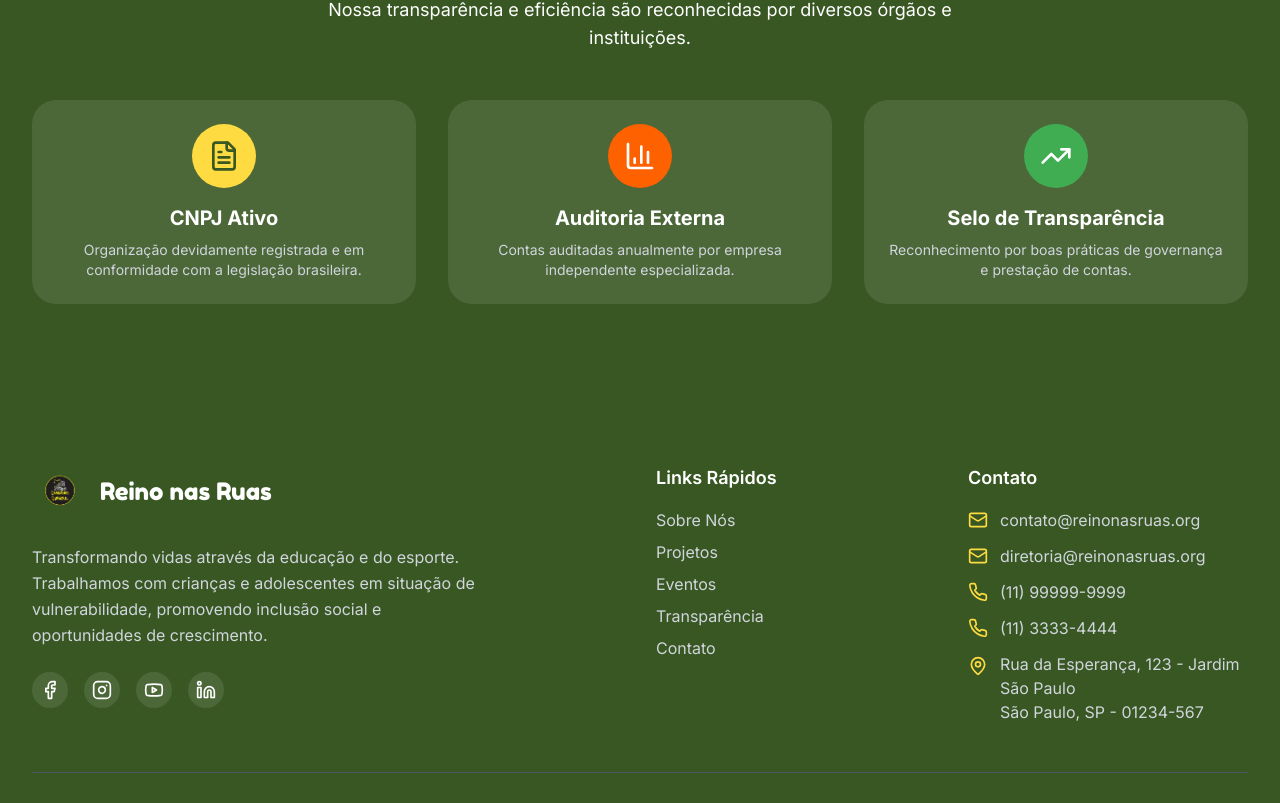
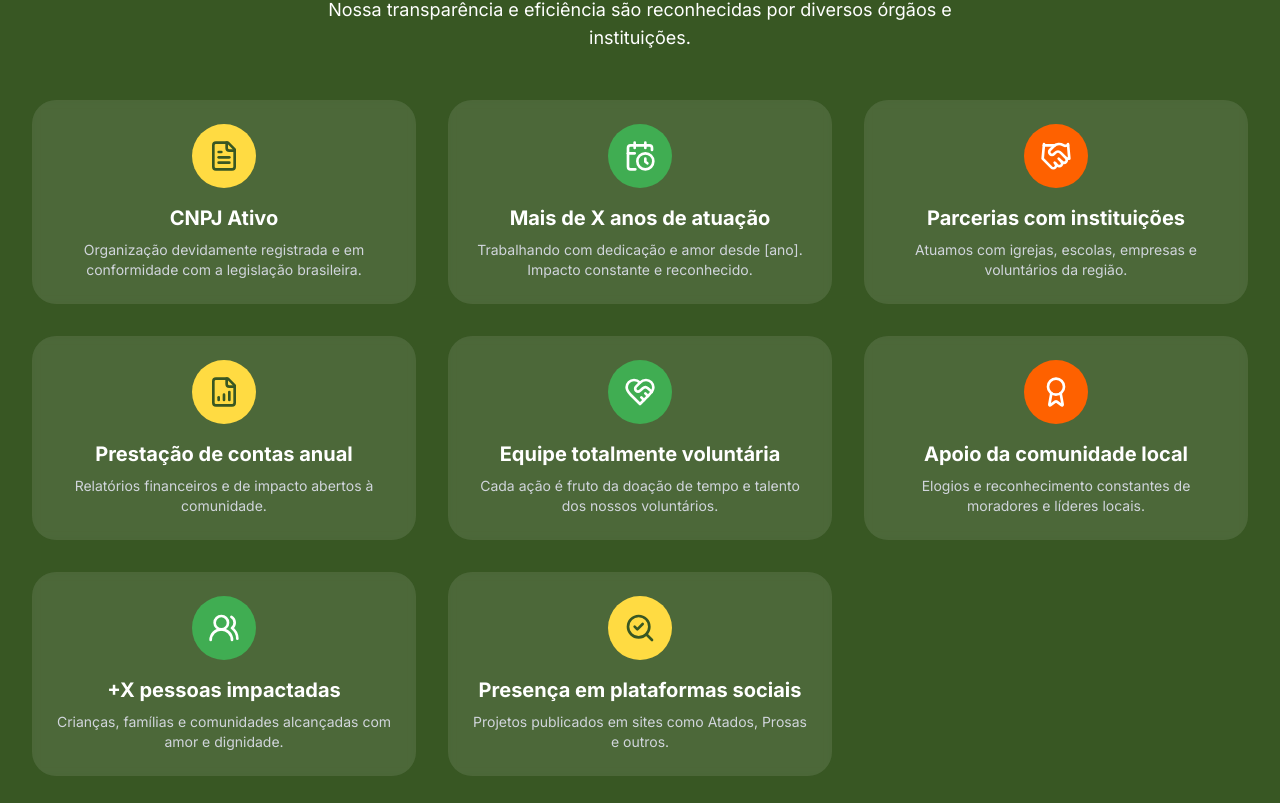
Before and after one commit to mabelcode/reino-nas-ruas, a Next.js app: page /transparency in a window 1280 px wide. Shown: the part 1816-2619 px from the top of the page. Built offline with nearby package versions, Linux system fonts and the light colour scheme; no server answers.

Commit message:
Update certifications section

```diff
--- a/app/transparency/page.tsx
+++ b/app/transparency/page.tsx
@@ -1,7 +1,23 @@
 'use client';
 
 import { useEffect, useState } from 'react';
-import { Download, BarChart3, FileText, TrendingUp, DollarSign, Users, Calendar, Loader2 } from 'lucide-react';
+import {
+  Download,
+  BarChart3,
+  FileText,
+  TrendingUp,
+  DollarSign,
+  Users,
+  Calendar,
+  Loader2,
+  CalendarClock,
+  Handshake,
+  FileBarChart,
+  HeartHandshake,
+  Award,
+  UsersRound,
+  SearchCheck,
+} from 'lucide-react';
 import { useFinancialYears } from '@/hooks/use-financial-year';
 import { useFinancialReports } from '@/hooks/use-financial-reports';
 
@@ -355,7 +371,7 @@ export default function TransparencyPage() {
             </div>
 
             <div className="grid grid-cols-1 md:grid-cols-3 gap-8">
-              <div className="bg-white/10 backdrop-blur-xs rounded-3xl p-6 text-center">
+              <div className="bg-white/10 backdrop-blur-xs rounded-3xl p-6 text-center card-hover">
                 <div className="w-16 h-16 bg-[var(--reino-yellow)] rounded-full flex items-center justify-center mx-auto mb-4">
                   <FileText className="w-8 h-8 text-[var(--reino-green-e)]" />
                 </div>
@@ -365,23 +381,73 @@ export default function TransparencyPage() {
                 </p>
               </div>
 
-              <div className="bg-white/10 backdrop-blur-xs rounded-3xl p-6 text-center">
-                <div className="w-16 h-16 bg-[var(--reino-orange)] rounded-full flex items-center justify-center mx-auto mb-4">
-                  <BarChart3 className="w-8 h-8 text-white" />
+              <div className="bg-white/10 backdrop-blur-xs rounded-3xl p-6 text-center card-hover">
+                <div className="w-16 h-16 bg-[var(--reino-green-c)] rounded-full flex items-center justify-center mx-auto mb-4">
+                  <CalendarClock className="w-8 h-8 text-white" />
                 </div>
-                <h3 className="text-xl font-bold mb-2">Auditoria Externa</h3>
+                <h3 className="text-xl font-bold mb-2">Mais de X anos de atuação</h3>
                 <p className="text-gray-300 text-sm">
-                  Contas auditadas anualmente por empresa independente especializada.
+                  Trabalhando com dedicação e amor desde [ano]. Impacto constante e reconhecido.
                 </p>
               </div>
 
-              <div className="bg-white/10 backdrop-blur-xs rounded-3xl p-6 text-center">
+              <div className="bg-white/10 backdrop-blur-xs rounded-3xl p-6 text-center card-hover">
+                <div className="w-16 h-16 bg-[var(--reino-orange)] rounded-full flex items-center justify-center mx-auto mb-4">
+                  <Handshake className="w-8 h-8 text-white" />
+                </div>
+                <h3 className="text-xl font-bold mb-2">Parcerias com instituições</h3>
+                <p className="text-gray-300 text-sm">
+                  Atuamos com igrejas, escolas, empresas e voluntários da região.
+                </p>
+              </div>
+
+              <div className="bg-white/10 backdrop-blur-xs rounded-3xl p-6 text-center card-hover">
+                <div className="w-16 h-16 bg-[var(--reino-yellow)] rounded-full flex items-center justify-center mx-auto mb-4">
+                  <FileBarChart className="w-8 h-8 text-[var(--reino-green-e)]" />
+                </div>
+                <h3 className="text-xl font-bold mb-2">Prestação de contas anual</h3>
+                <p className="text-gray-300 text-sm">
+                  Relatórios financeiros e de impacto abertos à comunidade.
+                </p>
+              </div>
+
+              <div className="bg-white/10 backdrop-blur-xs rounded-3xl p-6 text-center card-hover">
                 <div className="w-16 h-16 bg-[var(--reino-green-c)] rounded-full flex items-center justify-center mx-auto mb-4">
-                  <TrendingUp className="w-8 h-8 text-white" />
+                  <HeartHandshake className="w-8 h-8 text-white" />
                 </div>
-                <h3 className="text-xl font-bold mb-2">Selo de Transparência</h3>
+                <h3 className="text-xl font-bold mb-2">Equipe totalmente voluntária</h3>
                 <p className="text-gray-300 text-sm">
-                  Reconhecimento por boas práticas de governança e prestação de contas.
+                  Cada ação é fruto da doação de tempo e talento dos nossos voluntários.
+                </p>
+              </div>
+
+              <div className="bg-white/10 backdrop-blur-xs rounded-3xl p-6 text-center card-hover">
+                <div className="w-16 h-16 bg-[var(--reino-orange)] rounded-full flex items-center justify-center mx-auto mb-4">
+                  <Award className="w-8 h-8 text-white" />
+                </div>
+                <h3 className="text-xl font-bold mb-2">Apoio da comunidade local</h3>
+                <p className="text-gray-300 text-sm">
+                  Elogios e reconhecimento constantes de moradores e líderes locais.
+                </p>
+              </div>
+
+              <div className="bg-white/10 backdrop-blur-xs rounded-3xl p-6 text-center card-hover">
+                <div className="w-16 h-16 bg-[var(--reino-green-c)] rounded-full flex items-center justify-center mx-auto mb-4">
+                  <UsersRound className="w-8 h-8 text-white" />
+                </div>
+                <h3 className="text-xl font-bold mb-2">+X pessoas impactadas</h3>
+                <p className="text-gray-300 text-sm">
+                  Crianças, famílias e comunidades alcançadas com amor e dignidade.
+                </p>
+              </div>
+
+              <div className="bg-white/10 backdrop-blur-xs rounded-3xl p-6 text-center card-hover">
+                <div className="w-16 h-16 bg-[var(--reino-yellow)] rounded-full flex items-center justify-center mx-auto mb-4">
+                  <SearchCheck className="w-8 h-8 text-[var(--reino-green-e)]" />
+                </div>
+                <h3 className="text-xl font-bold mb-2">Presença em plataformas sociais</h3>
+                <p className="text-gray-300 text-sm">
+                  Projetos publicados em sites como Atados, Prosas e outros.
                 </p>
               </div>
             </div>
```
